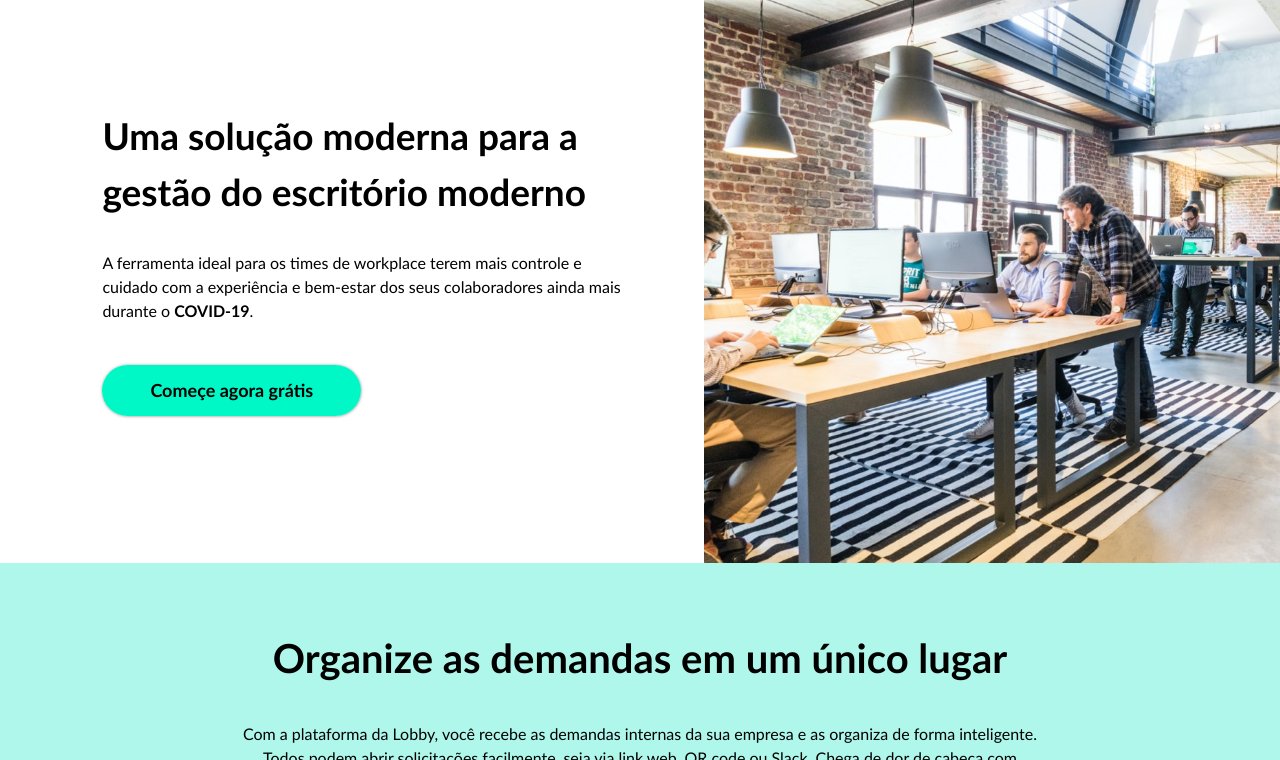
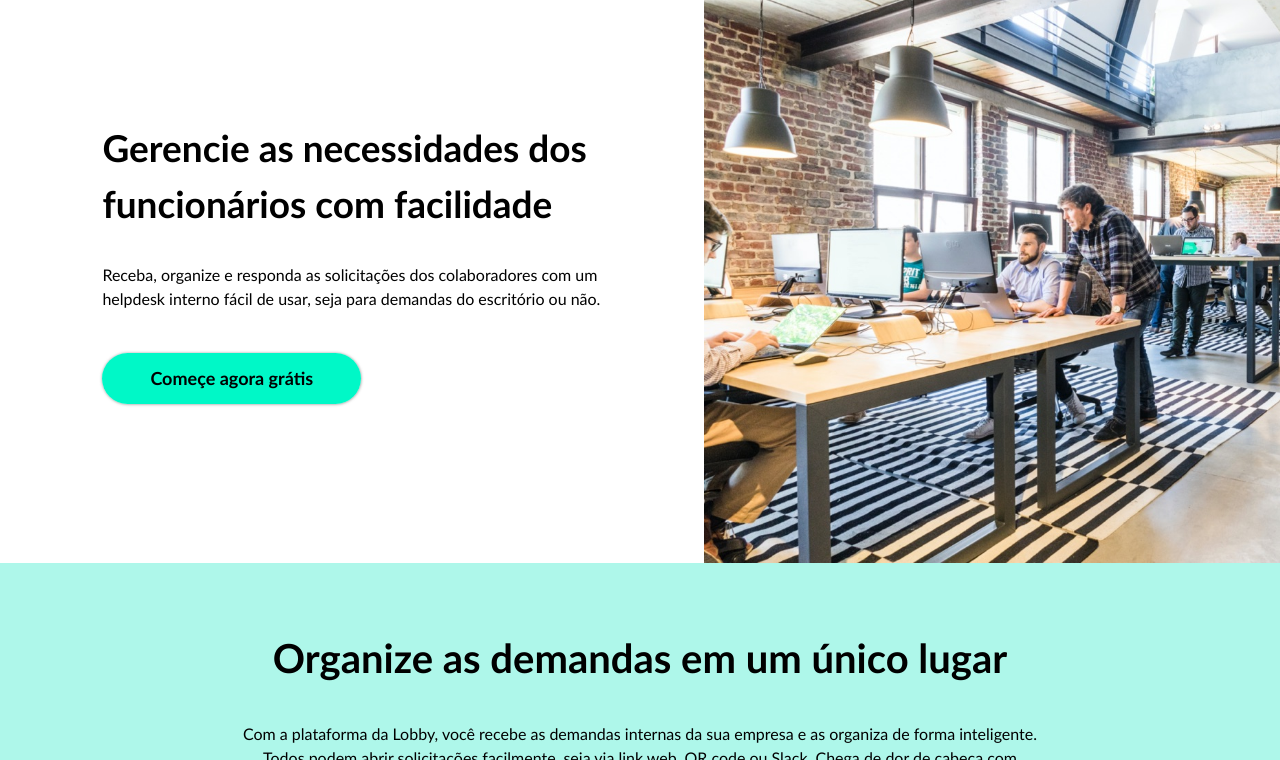
Before and after one commit to lobby-tech/lobby.tech, a Jekyll site: the page built from index.html, in a window 1280 px wide and 900 px high, cut to the strip 140-900 px from the top of the window. Built offline with Jekyll 4.4.1, drawn with Linux system fonts in a browser that asks for light colours; some of the changed text lies outside the part shown.

Commit message:
Updated text

```diff
--- a/index.html
+++ b/index.html
@@ -1,5 +1,5 @@
 ---
-title: Lobby - Uma solução moderna para a gestão do escritório moderno
+title: Lobby - Gerencie as necessidades dos funcionários com facilidade
 description: A ferramenta ideal para os times de workplace das empresas e seus colaboradores
 layout: home
 ---
@@ -17,9 +17,10 @@ layout: home
 <main>
   <section class="billboard">
     <div class="billboard__content">
-      <h1 class="billboard_title">Uma solução moderna para a gestão do escritório moderno</h1>
+      <h1 class="billboard_title">Gerencie as necessidades dos funcionários com facilidade</h1>
       <p>
-        A ferramenta ideal para os times de workplace terem mais controle e cuidado com a experiência e bem-estar dos seus colaboradores ainda mais durante o <b>COVID-19</b>.
+        Receba, organize e responda as solicitações dos colaboradores com um
+        helpdesk interno fácil de usar, seja para demandas do escritório ou não.
       </p>
       <a
         rel="noopener"
```
Also changed, not shown: other parts of index.html (+2 -2 lines).
